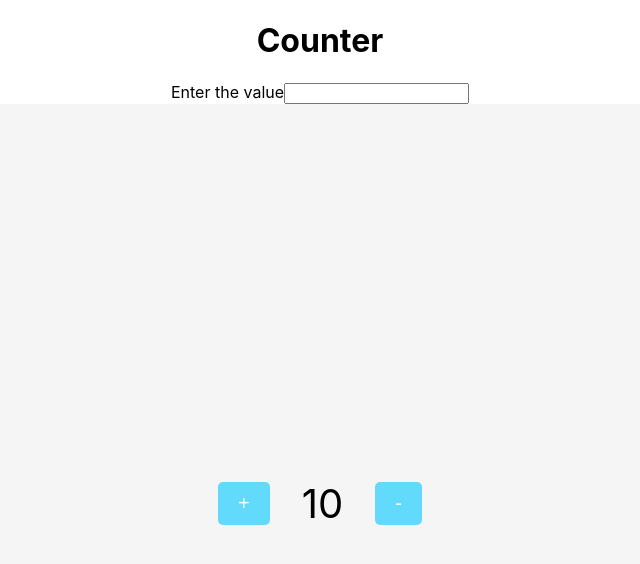
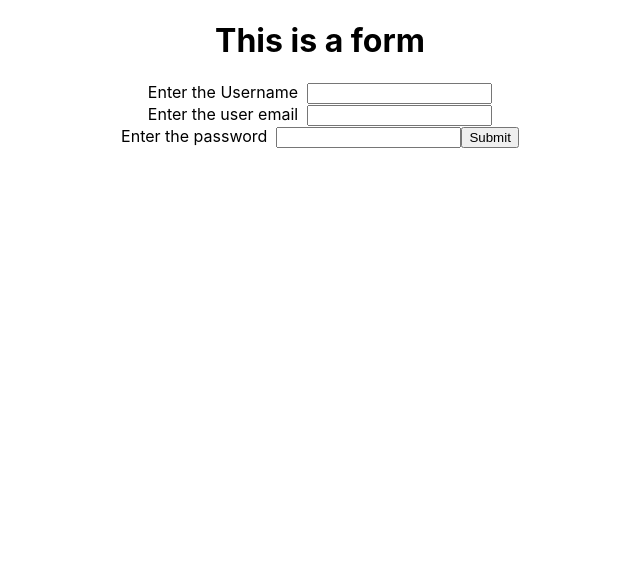
Before and after one commit to Shivansh3218/react-tutoring, a React (Create React App) app: page / in a window 1280 px wide. Shown: the top 564 px of the page, without its empty margins (320-960 px from the left). Built offline with nearby package versions, Linux system fonts and the light colour scheme.

Commit message:
form handling

```diff
--- a/src/App.js
+++ b/src/App.js
@@ -3,9 +3,9 @@ import Header from "./components/Header";
 import { Body } from "./components/Body";
 import Counter from "./components/Counter";
 import { useState } from "react";
+import FormCompoenent from "./components/FormComponent";
 
 //rule is such that ki you have to write the name of the functional component in the first letter capital letter.
-
 
 // Data flow is uni-directional in react => from parent to child.
 
@@ -39,7 +39,7 @@ function App() {
   return (
     <div className="App">
       <Header />
-      <label>Enter the value</label>
+      {/* <label>Enter the value</label>
       <input
         type="number"
         onChange={(e) => {
@@ -47,10 +47,10 @@ function App() {
           let value = e.target.value;
           setCountrValue(parseInt(value));
         }}
-      />
+      /> */}
       {/* <Body /> */}
-      <Counter counterValue={counterValue} value={278} />
-
+      {/* <Counter counterValue={counterValue} value={278} /> */}
+      <FormCompoenent />
     </div>
   );
 }
--- /dev/null
+++ b/src/components/FormComponent.jsx
@@ -0,0 +1,104 @@
+import React, { useState, useEffect } from "react";
+
+function FormComponent() {
+  // let [name,setName] = useState("");
+
+  // const handleChange = (e)=>{
+  //     setName(e.target.value)
+  // }
+
+//   let userobj = {
+//       name:"Sghiu",
+//       email:"ashd@gmai.com",
+//       password:"1234"
+//   }
+
+
+
+  const [formData, setFormData] = useState({
+    name: "",
+    email: "",
+    password: "",
+
+  });
+
+  const [submittedData, setSubmittedData] = useState(false)
+
+  const handleChange = (e) => {
+    setFormData({
+        ...formData,
+        name: e.target.value,
+
+    })
+  };
+
+//   useEffect(() => {
+//     console.log("Form Data", formData);
+//     setFormData(formData)
+//   }, [formData]);
+
+  const handleEmailChange = (e) => {
+    setFormData({
+        ...formData,
+        email: e.target.value,
+
+    })
+  }
+
+    const handlePasswordChange = (e) => {
+    setFormData({
+        ...formData,
+        password: e.target.value,
+
+    })
+}
+
+const handleSubmit = (e)=>{
+    e.preventDefault() //Prevent the default behaviour of the form
+    console.log("Form Data",formData)
+
+    setSubmittedData(true);
+}
+
+
+  return (
+    <div>
+      <h1>This is a form</h1>
+      <form  onSubmit={(e)=>{
+            handleSubmit(e)
+      }}>
+        <label htmlFor="name" >
+          Enter the Username &nbsp;
+          <input
+            type="text"
+            onChange={(event) => {
+              handleChange(event);
+            }}
+          />
+        </label>
+        <br />
+        <label htmlFor="name">
+          Enter the user email &nbsp;
+          <input type="text"     onChange={(event) => {
+              handleEmailChange(event);
+            }}/>
+        </label>
+        <br />
+        <label htmlFor="name">
+          Enter the password &nbsp;
+          <input type="password"      onChange={(event) => {
+              handlePasswordChange(event);
+            }}/>
+        </label>
+
+        <button type="submit">Submit</button>
+      </form>
+      {
+       submittedData?<h1>{formData.name}</h1>:null
+      }
+
+    </div>
+  );
+}
+
+export default FormComponent;
--- a/src/components/Header.jsx
+++ b/src/components/Header.jsx
@@ -5,7 +5,7 @@ function Header() {
 
   return <div>
 
-    <h1>Counter</h1>
+    {/* <h1>Counter</h1> */}
 
 
     </div>;
```
